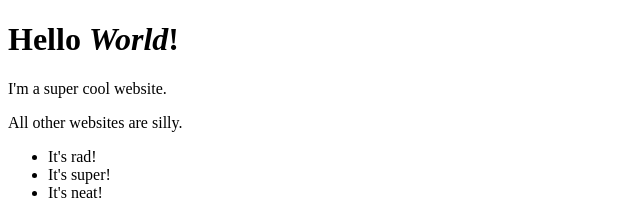
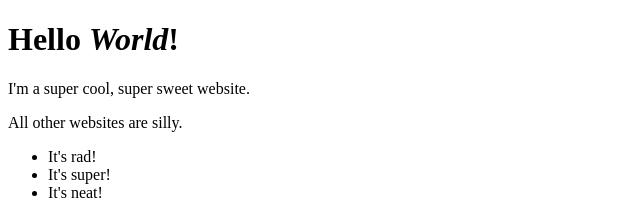
Before and after one commit to bfire/bfire.github.io, a plain HTML site: page index.html in a window 1280 px wide. Shown: the top 215 px of the page, 0-640 px from the left. Drawn offline with Linux system fonts and the light colour scheme.

Commit message:
super sweet

```diff
--- a/index.html
+++ b/index.html
@@ -10,7 +10,7 @@ Hello <em>World</em>!
 
 
 <p>
-I'm a super cool website.
+I'm a super cool, super sweet website.
 </p>
 
 <p>
```
